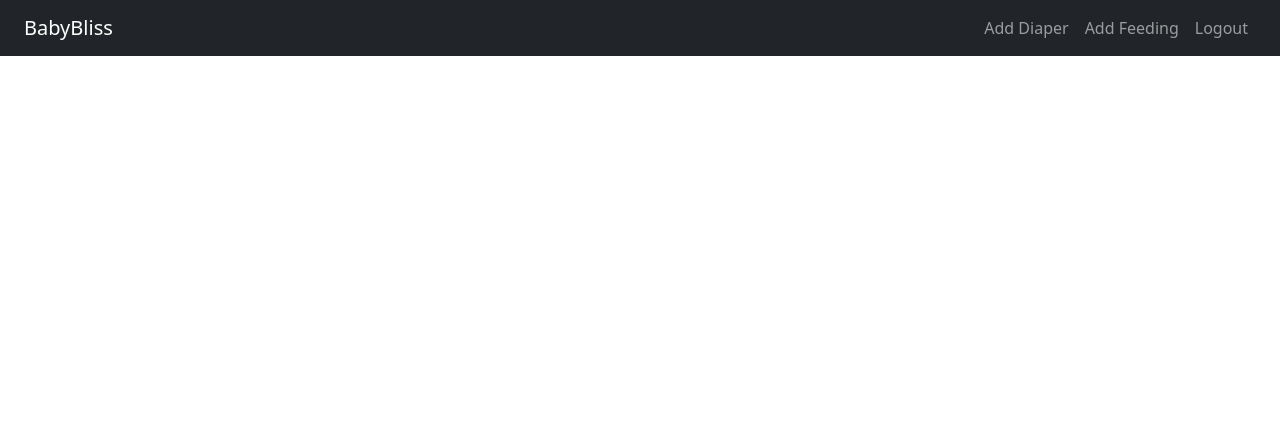
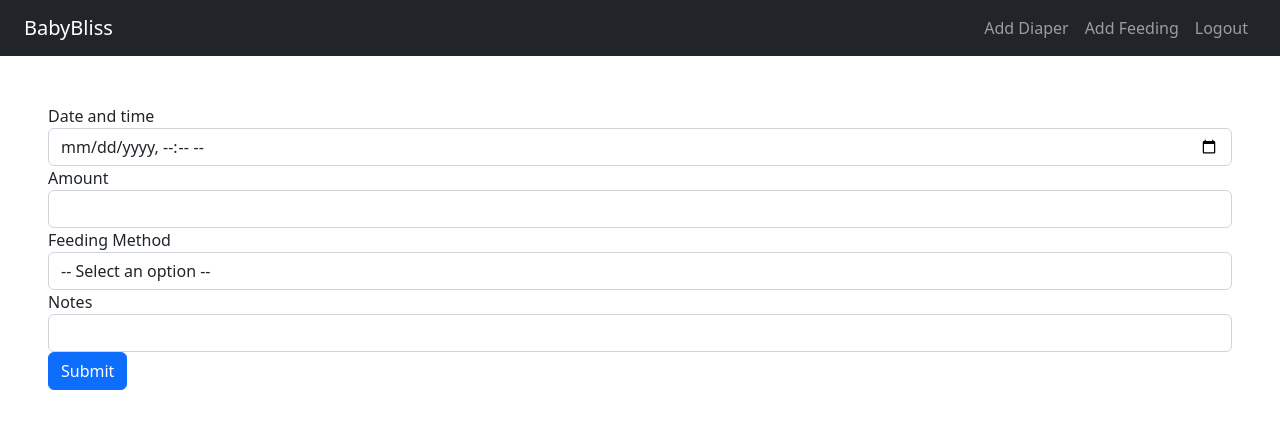
Before and after one commit to lastnameisgold/babybliss-frontend, a React (Create React App) app in the folder babybliss-app/: page /feeding in a window 1280 px wide. Shown: the top 428 px of the page. Built offline with nearby package versions, Linux system fonts and the light colour scheme; no server answers; sample sign-in values are in the browser's storage.

Commit message:
Added Feeding functionality.

```diff
--- a/babybliss-app/src/App.css
+++ b/babybliss-app/src/App.css
@@ -2,3 +2,28 @@
   height: 100vh;
   width: 100%;
 }
+
+.diaper-and-feeding-container {
+  transition: all 300ms ease-in-out;
+  -webkit-transition: all 300ms ease-in-out;
+  -moz-transition: all 300ms ease-in-out;
+  -ms-transition: all 300ms ease-in-out;
+  -o-transition: all 300ms ease-in-out;
+}
+
+.diaper-and-feeding-container:hover {
+  transform: scale(1.025);
+  -webkit-transform: scale(1.025);
+  -moz-transform: scale(1.025);
+  -ms-transform: scale(1.025);
+  -o-transform: scale(1.025);
+  cursor: pointer;
+}
+
+.diaper-and-feeding-container:active {
+  transform: scale(1.05);
+  -webkit-transform: scale(1.05);
+  -moz-transform: scale(1.05);
+  -ms-transform: scale(1.05);
+  -o-transform: scale(1.05);
+}
--- a/babybliss-app/src/App.js
+++ b/babybliss-app/src/App.js
@@ -7,6 +7,7 @@ import { Home } from "./components/Home";
 import { Navigation } from "./components/Navigation";
 import { Logout } from "./components/Logout";
 import AddDiaper from "./components/AddDiaper";
+import AddFeeding from "./components/AddFeeding";
 
 function App() {
   const [affirmations, setAffirmations] = useState([]); // State to handle affirmations
@@ -15,7 +16,9 @@ function App() {
   const [feeding, setFeeding] = useState([]); // State to handle feeding
   const [error, setError] = useState(null); // State to handle error
 
-  const [diaperContent, setDiaperContent] = useState([]);
+  const [diaperContent, setDiaperContent] = useState([]); // State to handle diaper content
+
+  const [feedingContent, setFeedingContent] = useState([]); // State to handle feeding content
 
   // Fetch affirmations from API
   useEffect(() => {
@@ -73,6 +76,7 @@ function App() {
     getFeeding();
   }, []);
 
+  // Fetch diaper content from API
   const getDiaperContent = () => {
     Client.get(`/diapers`).then((getDiaperContent) => {
       setDiaperContent(getDiaperContent.data);
@@ -83,15 +87,16 @@ function App() {
     getDiaperContent();
   }, []);
 
-  // const getContent = () => {
-  //   Client.get(`/events`).then((getContent) => {
-  //     setEventContent(getContent.data);
-  //   });
-  // };
+  // Fetch feeding content from API
+  const getFeedingContent = () => {
+    Client.get(`/feedings`).then((getFeedingContent) => {
+      setFeedingContent(getFeedingContent.data);
+    });
+  };
 
-  // useEffect(() => {
-  //   getContent();
-  // }, []);
+  useEffect(() => {
+    getFeedingContent();
+  }, []);
 
   return (
     <div className="App">
@@ -103,7 +108,7 @@ function App() {
             element={
               <Home
                 affirmations={affirmations}
-                error={error} // Pass error prop to Home component
+                error={error}
                 baby={baby}
                 diaper={diaper}
                 feeding={feeding}
@@ -114,6 +119,10 @@ function App() {
             path="/diaper"
             element={<AddDiaper diaperContent={diaperContent} />}
           />
+          <Route
+            path="/feeding"
+            element={<AddFeeding feedingContent={feedingContent} />}
+          />
           <Route path="/login" element={<Login />} />
           <Route path="/logout" element={<Logout />} />
         </Routes>
--- a/babybliss-app/src/components/AddDiaper.jsx
+++ b/babybliss-app/src/components/AddDiaper.jsx
@@ -4,6 +4,10 @@ import Client from "../services/api";
 export default function AddDiaper(props) {
   // Define state variables
   const [addDiaper, setAddDiaper] = useState([]);
+
+  // Add state variable for alert
+  const [showAlert, setShowAlert] = useState(false);
+
   // Define form data state variable
   const [formData, setFormData] = useState({
     log: "",
@@ -31,12 +35,15 @@ export default function AddDiaper(props) {
     const res = await Client.post("/diapers/", formData);
     console.log(res.data);
     setAddDiaper(res.data);
+    // Update showAlert state to true to show alert
+    setShowAlert(true);
   };
 
   return (
-    <div>
+    <div className="p-4">
       <form>
-        <div className="form-group">
+        {showAlert && <div className="alert alert-success">Diaper logged</div>}
+        <div className="form-group p-4">
           <label htmlFor="log">Date and time</label>
           <input
             type="datetime-local"
@@ -55,11 +62,12 @@ export default function AddDiaper(props) {
             value={formData.diaper}
             onChange={handleChange}
           >
+            <option value="">-- Select an option --</option>
             <option value="1">Wet</option>
             <option value="2">Dirty</option>
           </select>
 
-          {/* <label htmlFor="rash">Rash</label>
+          <label htmlFor="rash">Rash</label>
           <select
             className="form-control"
             id="rash"
@@ -67,9 +75,10 @@ export default function AddDiaper(props) {
             value={formData.rash}
             onChange={handleChange}
           >
-            <option value="1">Yes</option>
-            <option value="2">No</option>
-          </select> */}
+            <option value="">-- Select an option --</option>
+            <option value="true">Yes</option>
+            <option value="false">No</option>
+          </select>
 
           <label htmlFor="notes">Notes</label>
           <input
@@ -81,18 +90,6 @@ export default function AddDiaper(props) {
             onChange={handleChange}
           />
 
-          {/* <label htmlFor="baby">Baby</label>
-          <select
-            className="form-control"
-            id="baby"
-            name="baby"
-            value={formData.baby}
-            onChange={handleChange}
-          >
-            <option value="1">Baby 1</option>
-            <option value="2">Baby 2</option>
-          </select> */}
-
           <button
             type="submit"
             className="btn btn-primary"
@@ -102,14 +99,6 @@ export default function AddDiaper(props) {
           </button>
         </div>
       </form>
-      {addDiaper && (
-        <div>
-          <h2>{addDiaper.log}</h2>
-          <h2>{addDiaper.diaper}</h2>
-          <h2>{addDiaper.rash}</h2>
-          <h2>{addDiaper.notes}</h2>
-        </div>
-      )}
     </div>
   );
 }
--- a/babybliss-app/src/components/AddFeeding.jsx
+++ b/babybliss-app/src/components/AddFeeding.jsx
@@ -0,0 +1,102 @@
+import { useState } from "react";
+import Client from "../services/api";
+
+export default function AddFeeding(props) {
+  // Define state variables
+  const [addFeeding, setAddFeeding] = useState([]);
+
+  // Add state variable for alert
+  const [showAlert, setShowAlert] = useState(false);
+
+  // Define form data state variable
+  const [formData, setFormData] = useState({
+    log: "",
+    amount: "",
+    method: "",
+    notes: "",
+  });
+
+  // Load form data from localStorage
+  const handleChange = (e) => {
+    setFormData({ ...formData, [e.target.name]: e.target.value });
+  };
+
+  // Handle form submission
+  const handleSubmit = async (e) => {
+    // Save form data to localStorage
+    const formDataString = JSON.stringify(formData);
+    localStorage.setItem("formData", formDataString);
+
+    // Prevent page refresh
+    e.preventDefault();
+    console.log(formData);
+
+    // Send form data to API
+    const res = await Client.post("/feedings/", formData);
+    console.log(res.data);
+    setAddFeeding(res.data);
+    // Update showAlert state to true to show alert
+    setShowAlert(true);
+  };
+
+  return (
+    <div className="p-4">
+      <form>
+        {showAlert && <div className="alert alert-success">Feeding logged</div>}
+        <div className="form-group p-4">
+          <label htmlFor="log">Date and time</label>
+          <input
+            type="datetime-local"
+            className="form-control"
+            id="log"
+            name="log"
+            value={formData.log}
+            onChange={handleChange}
+          />
+
+          <label htmlFor="amount">Amount</label>
+          <input
+            type="number"
+            min="0"
+            className="form-control"
+            id="amount"
+            name="amount"
+            value={formData.amount}
+            onChange={handleChange}
+          />
+
+          <label htmlFor="method">Feeding Method</label>
+          <select
+            className="form-control"
+            id="method"
+            name="method"
+            value={formData.method}
+            onChange={handleChange}
+          >
+            <option value="">-- Select an option --</option>
+            <option value="1">Bottle</option>
+            <option value="2">Breast</option>
+          </select>
+
+          <label htmlFor="notes">Notes</label>
+          <input
+            type="text"
+            className="form-control"
+            id="notes"
+            name="notes"
+            value={formData.notes}
+            onChange={handleChange}
+          />
+
+          <button
+            type="submit"
+            className="btn btn-primary"
+            onClick={handleSubmit}
+          >
+            Submit
+          </button>
+        </div>
+      </form>
+    </div>
+  );
+}
--- a/babybliss-app/src/components/Home.jsx
+++ b/babybliss-app/src/components/Home.jsx
@@ -59,20 +59,35 @@ export const Home = (props) => {
                   {event.diaper ? (
                     <>
                       <h2>{event.diaper === 1 ? "💦" : "💩"}</h2>
-                      <p>Diaper: {event.diaper === 1 ? "Wet" : "Dirty"}</p>
+                      <p>
+                        <span>
+                          <small className="text-uppercase">Diaper</small>
+                        </span>
+                        <br />
+                        {event.diaper === 1 ? "Wet" : "Dirty"}
+                      </p>
+                      <span>
+                        <small className="text-uppercase">Skin Rash</small>
+                      </span>
+                      <br />
+                      <p>{event.rash === 1 ? "Yes" : "No"}</p>
                     </>
                   ) : (
                     <>
                       <h2>🍼</h2>
-                      <p>Amount: {event.amount} oz</p>
-                      <p>
-                        Breastfed: {event.breastFed === true ? "Yes" : "No"}
-                      </p>
+                      <span>
+                        <small className="text-uppercase">Amount</small>
+                      </span>
+                      <br />
+                      <p>{event.amount} oz</p>
+                      <span>
+                        <small className="text-uppercase">Feeding Method</small>
+                      </span>
+                      <br />
+                      <p>{event.method === 1 ? "Bottle" : "Breast"}</p>
                     </>
                   )}
-                  <p>
-                    {logDateString} at {logTimeString}
-                  </p>
+
                   {event.notes && event.notes !== "" && (
                     <p>
                       <span>
@@ -82,6 +97,12 @@ export const Home = (props) => {
                       {event.notes}
                     </p>
                   )}
+
+                  <p>
+                    <small>
+                      {logDateString} at {logTimeString}
+                    </small>
+                  </p>
                 </div>
               );
             })}
--- a/babybliss-app/src/components/Navigation.jsx
+++ b/babybliss-app/src/components/Navigation.jsx
@@ -21,7 +21,7 @@ export function Navigation() {
           {isAuth ? (
             <>
               <Nav.Link href="/diaper">Add Diaper</Nav.Link>
-              <Nav.Link href="#">Add Feeding</Nav.Link>
+              <Nav.Link href="/feeding">Add Feeding</Nav.Link>
               <Nav.Link href="/logout">Logout</Nav.Link>
             </>
           ) : (
```
